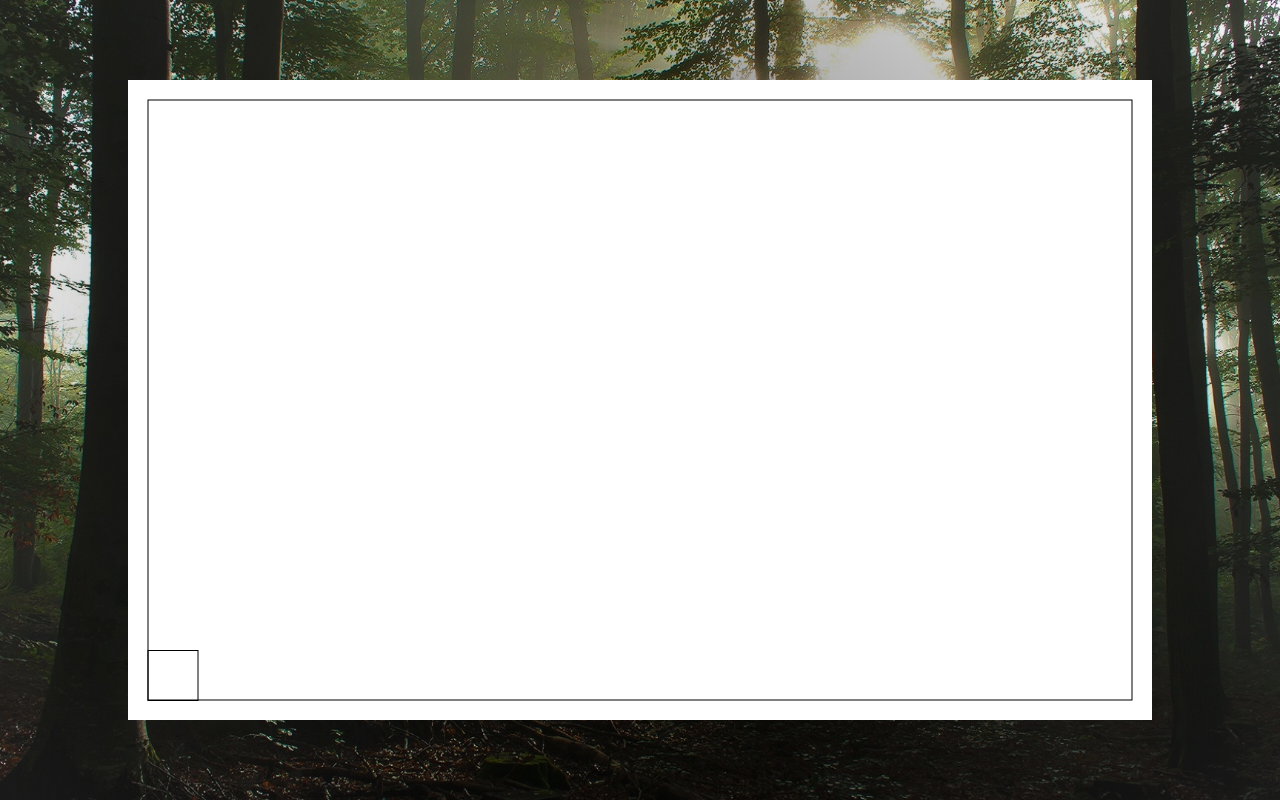
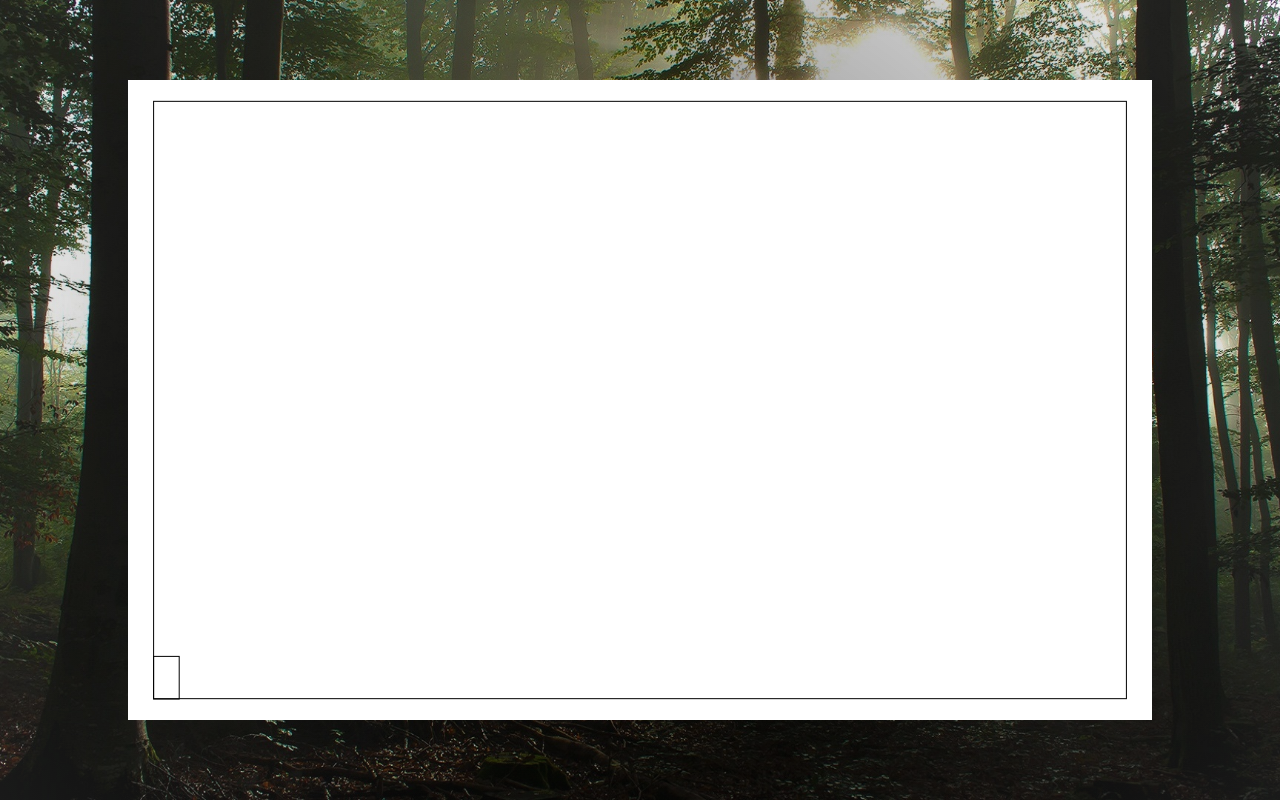
Before and after one commit to drooke32/Jumper, a plain HTML site: page public_html/index.html in a window 1280 px wide. Drawn offline with Linux system fonts and the light colour scheme.

Commit message:
Added in Unit object
Added in the Unit object and refactored properties in player/world that
were using static pixel values to now use the relative widths/heights
from the unit object.

Still works best in landscape windows, and in particular the game speed
feels best with a window size close to 1920x1080

```diff
--- a/public_html/index.html
+++ b/public_html/index.html
@@ -6,7 +6,7 @@ and open the template in the editor.
 -->
 <html>
     <head>
-        <title>JUMP BEETCH</title>
+        <title>JUMP yo</title>
         <meta charset="UTF-8">
         <meta name="viewport" content="width=device-width, initial-scale=1.0">
         <link type="text/css" rel="stylesheet" href="css/main.css"/>
@@ -18,6 +18,7 @@ and open the template in the editor.
             </div>
         </div>
         <script src="js/jquery-1.11.2.js"></script>
+        <script src="js/unit.js"></script>
         <script src="js/player.js"></script>
         <script src="js/world.js"></script>
         <script src="js/main.js"></script>
--- a/public_html/js/main.js
+++ b/public_html/js/main.js
@@ -7,22 +7,23 @@
  * @param {type} world
  * @param {type} canvas
  * @param {type} ctx
+ * @param {type} unit
  */
-function redraw(player, world, canvas, ctx){
+function draw(player, world, canvas, ctx, unit){
     //fill the canvas with white
     ctx.fillStyle = "#fff";
     ctx.fillRect(0, 0, canvas.width, canvas.height);
     //add a border around the canvas
-    ctx.strokeRect(20, 20, canvas.width-40, canvas.height-40);
+    ctx.strokeRect(unit.getCalculatedWidth(1), unit.getCalculatedHeight(1), unit.getCanvasWidth() - unit.getCalculatedWidth(2), unit.getCanvasHeight() - unit.getCalculatedHeight(2));
     //check to make sure the player won't be moving off of the world
     world.validatePlayerPosition(player);
     //move the player then apply the world physics to the player
     player.move();
     world.applyPhysics(player);
     //draw the player
-    ctx.strokeRect(player.currentX(), player.currentY(), player.height, player.width);
+    ctx.strokeRect(player.currentX(), player.currentY(), player.width, player.height);
     //wrap the callback function in an anon func so we can pass in parameters
-    requestAnimationFrame(function(){redraw(player,world, canvas, ctx);});
+    requestAnimationFrame(function(){draw(player,world, canvas, ctx, unit);});
 };
 
 /**
@@ -38,17 +39,14 @@ function bindMovementKeys(player){
     $(document).keydown(function(e) {
         switch(e.which) {
             case 37: // left
-                //player.movement[37]
                 player.movement[37] = true;
             break;
 
             case 39: // right
-                //player.movement[39]
                 player.movement[39] = true;
             break;
 
             case 32: // space
-                //player.movement[32]
                 player.movement[32] = true;
             break;
 
@@ -104,11 +102,12 @@ function startGame(){
     canvas.height = window.innerHeight * .8;
     var ctx = canvas.getContext('2d');
     //generate the player and the world
-    var player = new Player();
-    var world = new World(canvas);
+    var unit = new Unit(canvas);
+    var player = new Player(unit);
+    var world = new World(unit);
     placePlayerAtStart(player, world);
     bindMovementKeys(player);
-    redraw(player, world, canvas, ctx);
+    draw(player, world, canvas, ctx, unit);
 }
 
 /**
--- a/public_html/js/player.js
+++ b/public_html/js/player.js
@@ -1,20 +1,23 @@
 
 /**
+ *
  * Constructor for the Player object
+ *
+ * @param {type} unit
  * @returns {Player}
  */
-function Player(){
+function Player(unit){
     this.x = 0;
     this.y = 0;
-    this.height = 50;
-    this.width = 50;
+    this.height = unit.getCalculatedHeight(2);
+    this.width = unit.getCalculatedWidth(1);
     this.movement = [];
-    this.normalizer = 10;
+    this.normalizer = unit.getCalculatedWidth(1) * 0.3;
     this.velocity = 0;
-    this.maxVelocity = 150;
-    this.acceleration = 15;
+    this.maxVelocity = unit.getCalculatedWidth(4);
+    this.acceleration = unit.getCalculatedWidth(1) * 0.5;
     this.lift = 0;
-    this.maxLift = -200;
+    this.maxLift = -unit.getCalculatedWidth(5);
     this.jumping = false;
 }
 
--- /dev/null
+++ b/public_html/js/unit.js
@@ -0,0 +1,33 @@
+
+/**
+ * Constructor for the Unit object
+ *
+ * An object used as a standard unit of measurement that is relative to the size
+ * of the passed canvas.
+ *
+ * @param {type} canvas
+ * @returns {undefined}
+ */
+function Unit(canvas){
+    this.widthMultiplier = 40;
+    this.heightMultiplier = 30;
+    this.width = canvas.width / this.widthMultiplier;
+    this.height = canvas.height / this.heightMultiplier;
+
+}
+
+Unit.prototype.getCalculatedWidth = function(numberOfUnits){
+    return this.width * numberOfUnits;
+};
+
+Unit.prototype.getCalculatedHeight = function(numberOfUnits){
+    return this.height * numberOfUnits;
+};
+
+Unit.prototype.getCanvasWidth = function(){
+    return this.width * this.widthMultiplier;
+};
+
+Unit.prototype.getCanvasHeight = function(){
+    return this.height * this.heightMultiplier;
+};
--- a/public_html/js/world.js
+++ b/public_html/js/world.js
@@ -2,16 +2,16 @@
 /**
  * Constructor for the World object
  *
- * @param {type} canvas - HTML5 canvas used to set world Boundaries
+ * @param {type} unit - Standardized unit object used to determine relative width/height
  * @returns {World}
  */
-function World(canvas){
-    this.leftBoundary = 20;
-    this.rightBoundary = canvas.width - 70;
-    this.bottomBoundary = canvas.height - 70;
-    this.topBoundary = 20;
-    this.gravity = 15;
-    this.friction = 10;
+function World(unit){
+    this.leftBoundary = unit.getCalculatedWidth(1);
+    this.rightBoundary = unit.getCanvasWidth() - unit.getCalculatedWidth(2);
+    this.bottomBoundary = unit.getCanvasHeight() - unit.getCalculatedHeight(3);
+    this.topBoundary = unit.getCalculatedHeight(1);
+    this.gravity = unit.getCalculatedHeight(1) * 0.5;
+    this.friction = unit.getCalculatedWidth(1) * 0.3;
 }
 
 /**
@@ -30,9 +30,9 @@ World.prototype.applyPhysics = function(player){
  * @param {type} player
  */
 World.prototype.applyFriction = function(player){
-    if (player.movingRight()) {
+    if (player.movingRight() && player.velocity > this.friction) {
         player.velocity -= this.friction;
-    }else if(player.movingLeft()){
+    }else if(player.movingLeft() && player.velocity < this.friction){
         player.velocity += this.friction;
     }else if(player.velocity < this.friction || player.velocity > -this.friction){
         player.velocity = 0;
```
